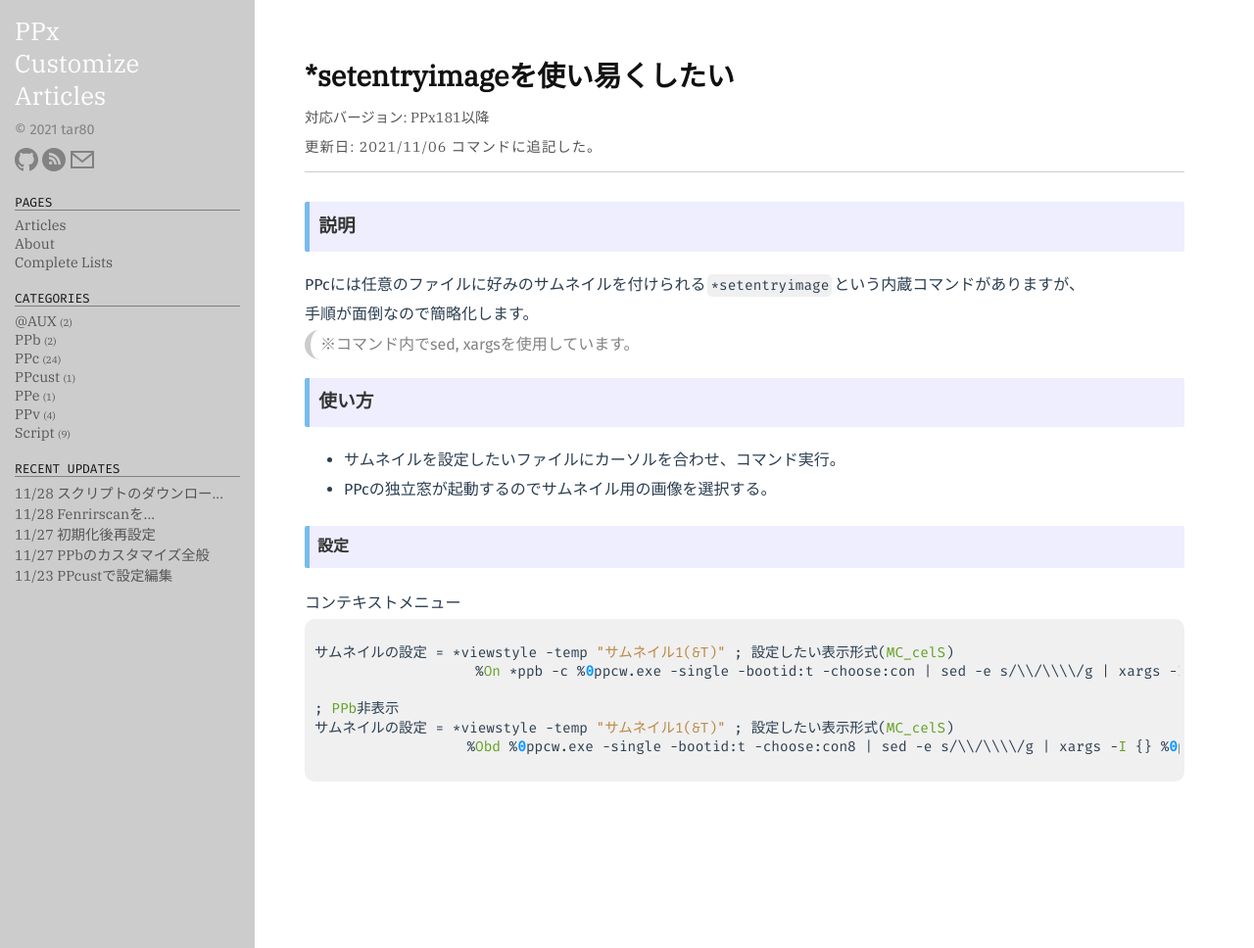
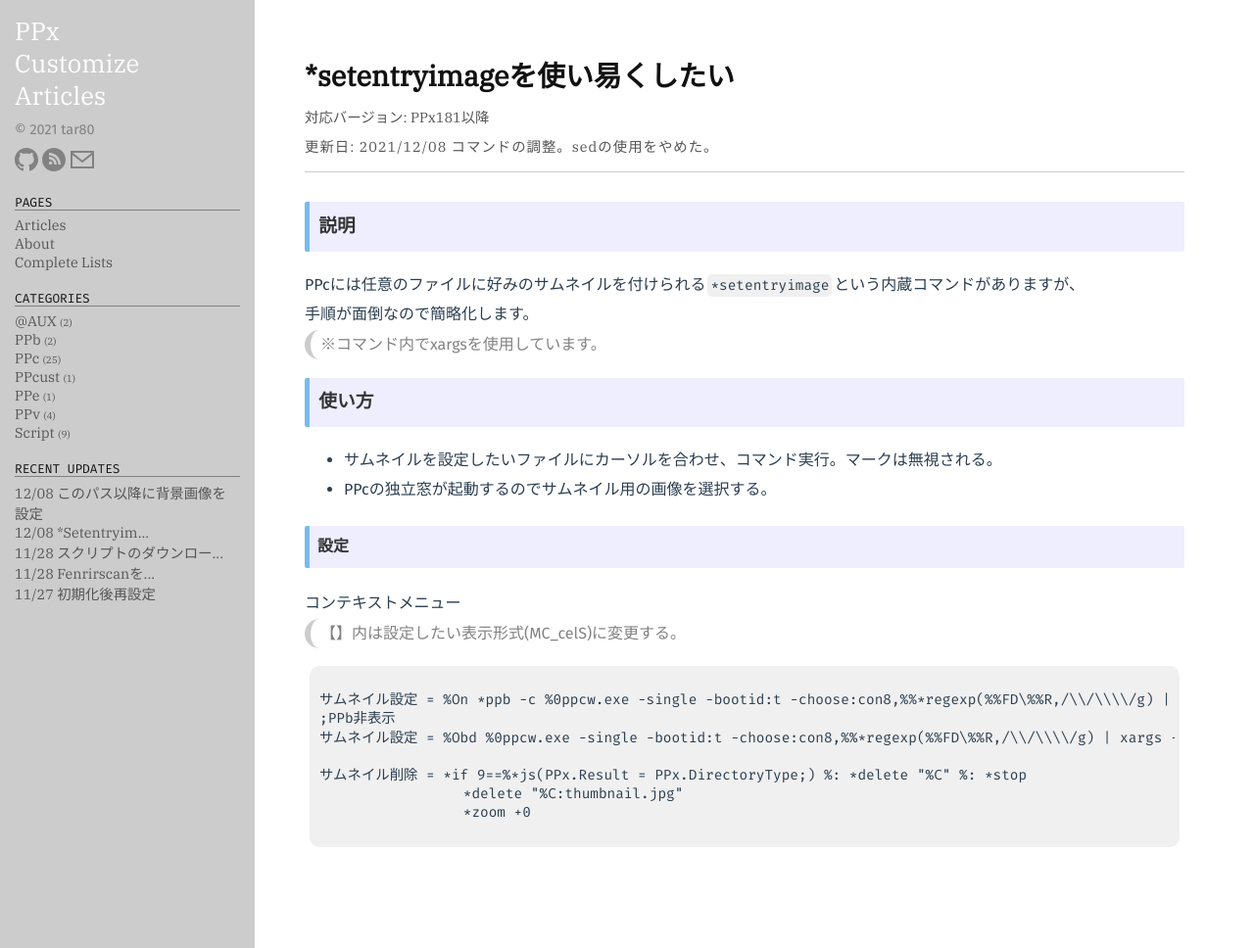
Before and after one commit to tar80/pages-pca, a Jekyll site: the page built from _posts/20-12-16-set_thumbnail.md, in a window 1280 px wide and 968 px high. Shown: the whole window at 98% size. Built offline with Jekyll 4.4.1, drawn with Linux system fonts in a browser that asks for light colours; some web fonts are replaced; some of the changed lines change nothing that is shown.

Commit message:
Update 記事を追加。

````diff
--- a/_posts/20-12-16-set_thumbnail.md
+++ b/_posts/20-12-16-set_thumbnail.md
@@ -2,27 +2,30 @@
 layout: post
 title: "*setentryimageを使い易くしたい"
 version: PPx181以降
-date: 2021-11-06
-comment: コマンドに追記した。
+date: 2021-12-08
+comment: コマンドの調整。sedの使用をやめた。
 categories: PPc
 ---
 ### 説明
 PPcには任意のファイルに好みのサムネイルを付けられる`*setentryimage`という内蔵コマンドがありますが、<BR>
 手順が面倒なので簡略化します。
 
- > ※コマンド内でsed, xargsを使用しています。
+> ※コマンド内でxargsを使用しています。
 
 ### 使い方
- - サムネイルを設定したいファイルにカーソルを合わせ、コマンド実行。
- - PPcの独立窓が起動するのでサムネイル用の画像を選択する。
+- サムネイルを設定したいファイルにカーソルを合わせ、コマンド実行。マークは無視される。
+- PPcの独立窓が起動するのでサムネイル用の画像を選択する。
 
 #### 設定
 コンテキストメニュー
-```clean
-サムネイルの設定 = *viewstyle -temp "サムネイル1(&T)" ; 設定したい表示形式(MC_celS)
-                   %On *ppb -c %0ppcw.exe -single -bootid:t -choose:con | sed -e s/\\/\\\\/g | xargs -I {} %0ppcw.exe -r -k *setentryimage {} -save
+> 【】内は設定したい表示形式(MC_celS)に変更する。
 
-; PPb非表示
-サムネイルの設定 = *viewstyle -temp "サムネイル1(&T)" ; 設定したい表示形式(MC_celS)
-                  %Obd %0ppcw.exe -single -bootid:t -choose:con8 | sed -e s/\\/\\\\/g | xargs -I {} %0ppcw.exe -r -k *setentryimage {} -save
+```
+サムネイル設定 = %On *ppb -c %0ppcw.exe -single -bootid:t -choose:con8,%%*regexp(%%FD\%%R,/\\/\\\\/g) | xargs -I {} %0ppcw.exe -r -k *viewstyle -temp 【"サムネイル1(&T)"】 %%: *setentryimage {} -save %%: *zoom +0
+;PPb非表示
+サムネイル設定 = %Obd %0ppcw.exe -single -bootid:t -choose:con8,%%*regexp(%%FD\%%R,/\\/\\\\/g) | xargs -I {} %0ppcw.exe -r -k *viewstyle -temp 【"サムネイル1(&T)"】 %%: *setentryimage {} -save %%: *zoom +0
+
+サムネイル削除 = *if 9==%*js(PPx.Result = PPx.DirectoryType;) %: *delete "%C" %: *stop
+                 *delete "%C:thumbnail.jpg"
+                 *zoom +0
  ```
--- /dev/null
+++ b/_posts/21-12-08-set_bg.md
@@ -0,0 +1,93 @@
+---
+layout: post
+title: このパス以降に背景画像を設定
+version: PPx182以降
+date: 2021-12-08
+comment: 投稿。
+categories: PPc
+---
+### 説明
+ディレクトリごとに背景画像を設定する。<BR>
+`XC_dset:%FD\`に背景画像を登録し、`XC_dset:*`で解除する仕組み。
+
+> パス限定背景コマンド内でxargsを使用。
+
+### 使い方
+- `背景に設定(&B)`は拡張子別判別メニューに、他はディレクトリ用判別メニューに登録する。
+- `背景に設定(&B)`は全パスの背景画像。
+  - 背景に設定したい画像にカーソルを合わせて実行。
+  - 背景画像を消すときは`背景を解除(&Q)`を実行。
+- `パス限定背景(&B)`はそのパス以降の背景画像。
+  - 実行すると、画像選択用PPcが起動するので画像を選択。一行編集が出るので確認後ENTER。
+  - `パス限定背景解除`は背景画像を登録したパス上で実行する必要がある。(下層では実行不可)
+  - スクリプト版解除コマンドは登録したパスと下層から実行可能。Jscript、es6共用。
+    作者は使っていないのでメンテナンス予定なし。
+- 明度調整コマンドはおまけ。
+
+#### 設定
+【】内は好みで置き換える
+```
+;未登録のパスの表示設定
+XC_dset = {
+* = 【B00000, 0, 5,22, 0,-1,B011111,B01000000000000000000000001】,cmd:"*setcust X_bg:P_%n="" %: *color back"
+}
+
+;コンテキストメニュー
+背景に設定(&B)  = *string o,dset=%*js("PPx.result=PPx.Extract('%%*getcust(XC_dset:*)').replace(/^(.*),cmd:.*/,'$1');")
+                  *setcust XC_dset:*=%so"dset",cmd:"*setcust X_bg:T_%%n=【20】 %%: *setcust X_bg:P_%%n=%FDC %%: *color back"
+                  %K"@F5"
+
+背景を解除(&Q)  = *string o,dset=%*js("PPx.result=PPx.Extract('%%*getcust(XC_dset:*)').replace(/^(.*),cmd:.*/,'$1');")
+                  *setcust XC_dset:*=%so"dset",cmd:"*setcust X_bg:P_%%n="" %%: *color back"
+                  %K"@F5"
+
+パス限定背景(&B)      = %Obd %0ppcw.exe -single -bootid:t -choose:con8,%%*regexp(%%FD\%%R,/\\/\\\\/g) | xargs -I {} %0ppcw.exe -r -k *diroption -thisbranch cmd "*setcust X_bg:T_%%%%n=20 %%%%: *setcust X_bg:P_%%%%n={} %%%%: *color back" %%: *jumppath -savelocate -entry:"%R" -refreshcache
+
+パス限定背景解除(&Q)  = *ifmatch 0,0%*getcust(XC_dset:%FD%\) %: %"未登録"%I"このパスに背景画像は設定されていません" %: *stop
+                        %k"ENTER" %: *diroption -thisbranch cmd ""
+                        %K"@F5"
+;スクリプト版
+パス限定背景解除(&Q)  = *script %'scr'%\deleteBG.js
+
+明度調整(&B) = *string o,xbg=%*getcust(X_bg:B_%n)
+               *customize X_bg:B_%n=%*input("%so"xbg"" -title:"明るさ:%so"xbg" [min-max:1-100]" -mode:n)
+```
+<BR>
+deleteBG.js
+```javascript
+//!*script
+/**
+* 背景画像の解除
+* ・XC_dsetから該当するパスのcmd:設定を削除
+*/
+
+var g_bg = (function () {
+  // root===upDirの判定漏れ保険
+  var i = 30;
+  var upDir = PPx.Extract('%FD');
+  var root = PPx.Extract('%*name(H,' + upDir + ')\\');
+  do {
+    var dset = PPx.Extract('%*getcust(XC_dset:' + upDir + '\\)');
+    if (dset !== '') {
+      return {
+        path: upDir + '\\',
+        img: dset.replace(/^.*X_bg:P_%n=(.*)\s%:.*/, '$1')
+      };
+    }
+
+    upDir = PPx.Extract('%*name(D,' + upDir + ')');
+    if (root === upDir) {
+      PPx.SetPopLineMessage('!"該当なし');
+      PPx.Quit(1);
+    }
+
+    i--;
+
+  } while (i !== 0);
+})();
+
+PPx.Execute(
+  '%"*jumppath ' + g_bg.path + '"%Q"背景画像を解除します%bn' + g_bg.img + '" %:' +
+    ' %k"enter" %: *jumppath ' + g_bg.path + ' %: *diroption -thisbranch cmd "" %: %K"@F5"'
+);
+```
````
